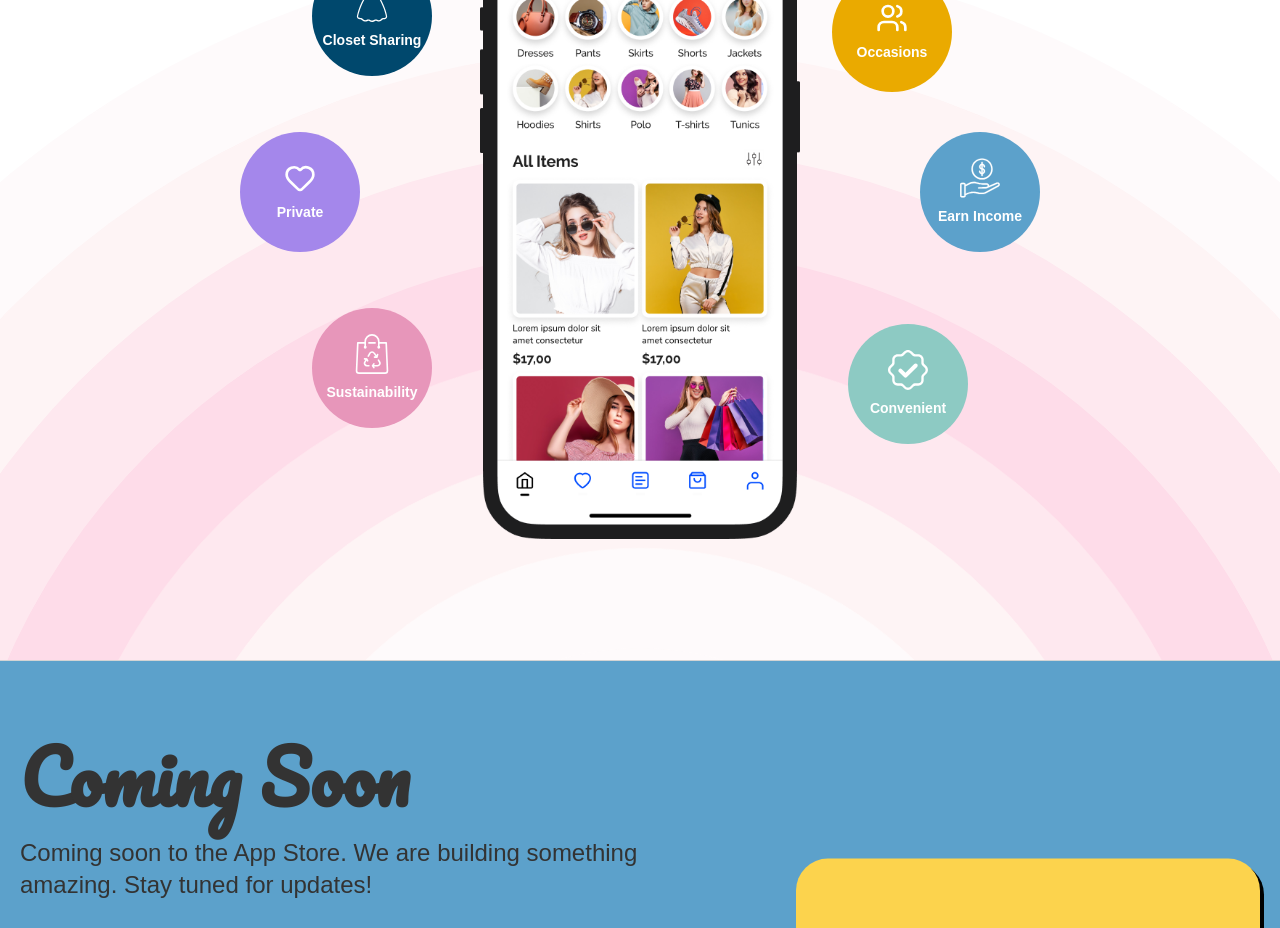
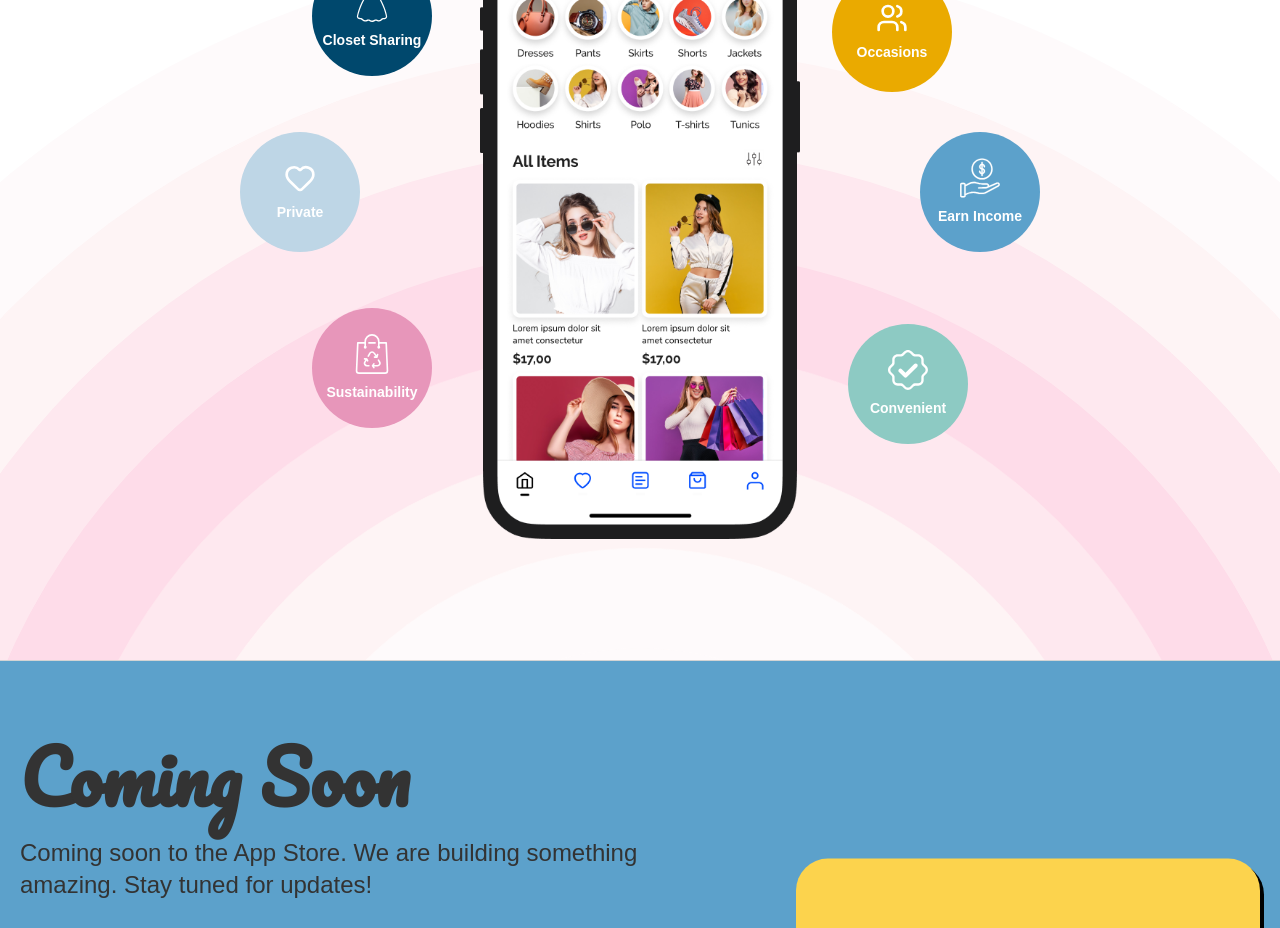
Before and after one commit to victorspfv/tcc-web, a Next.js app: page / in a window 1280 px wide. Shown: the part 1420-2348 px from the top of the page. Built offline with nearby package versions, Linux system fonts and the light colour scheme.

Commit message:
Update color definition for ppurple in globals.css to enhance visual consistency

```diff
--- a/app/globals.css
+++ b/app/globals.css
@@ -8,7 +8,7 @@
   --color-pblue700: oklch(38.31% 0.088 240.19);
   --color-pgreen: oklch(0.7395 0.2268 142.8504);
   --color-pmint: oklch(79.55% 0.063 187.03);
-  --color-ppurple: oklch(0.6913 0.1453 295.7208);
+  --color-ppurple: oklch(86.33% 0.034 237.03);
   --color-ppink: oklch(76.47% 0.107 351.70);
   --color-pyellow: oklch(77.78% 0.161 81.33);
   --color-pred: oklch(0.7112 0.1854 12.7546);
```
